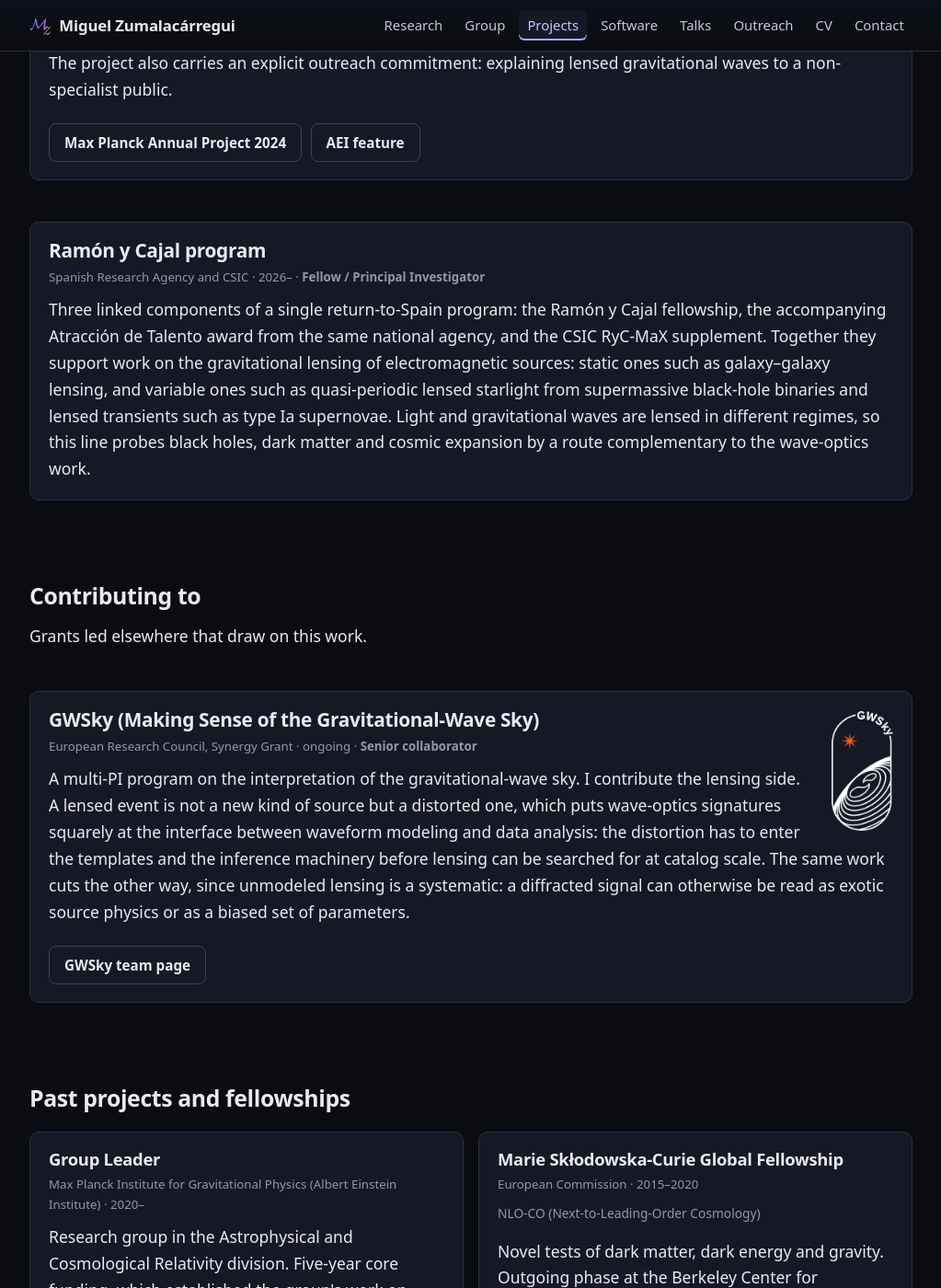
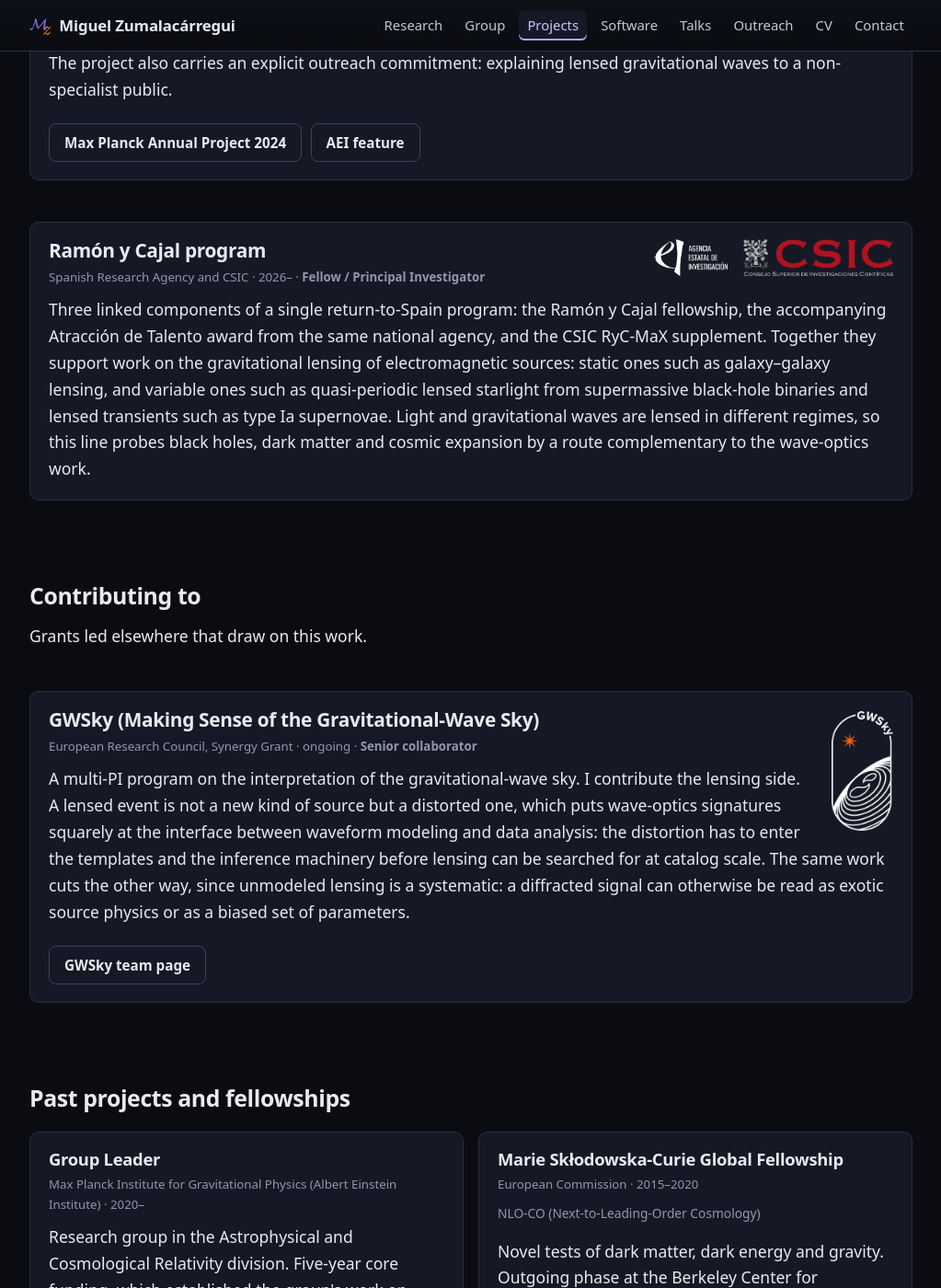
Before and after one commit to miguelzuma/miguelzuma.github.io, a Jekyll site: the page built from projects.html, in a window 1280 px wide and 1400 px high, scrolled down 1283 px. Shown: the whole window at 92% size, without its empty margins (128-1151 px from the left). Built offline with Jekyll 4.4.1, drawn with Linux system fonts in a browser that asks for light colours.

Commit message:
Projects: AEI and CSIC logos on the Ramón y Cajal card
White-on-transparent variants built from each body's own vector logo, since
the site is dark. The card include gains a funding_logos list, matched on
height so the two aspect ratios sit together.

Co-Authored-By: Claude Opus 5 (1M context) <noreply@anthropic.com>
Claude-Session: https://claude.ai/code/session_01E2ZbXszK9qt9svKVxU5Yrt

```diff
--- a/_includes/project-card.html
+++ b/_includes/project-card.html
@@ -21,6 +21,19 @@ led elsewhere — so the two never drift apart in layout.
   {%- if pr.funding_logo %}
   <img class="funding-logo" src="{{ pr.funding_logo.src | relative_url }}"
        alt="{{ pr.funding_logo.alt }}" loading="lazy">
+  {%- endif %}
+
+  {%- comment -%}
+    Several funder logos at once. Matched on height rather than width, since
+    they come in different aspect ratios and a shared width would make the
+    squarer one tower over the others.
+  {%- endcomment -%}
+  {%- if pr.funding_logos %}
+  <div class="funding-logos">
+    {%- for fl in pr.funding_logos %}
+    <img src="{{ fl.src | relative_url }}" alt="{{ fl.alt }}" loading="lazy">
+    {%- endfor %}
+  </div>
   {%- endif %}
 
   <h3 class="card-title" style="font-size:1.3rem;">
--- a/assets/css/main.css
+++ b/assets/css/main.css
@@ -1005,7 +1005,29 @@ h2 + .stage-heading { margin-top: 1.2rem; }
 	margin: 0 0 1.2rem 1.6rem;
 }
 
+.funding-logos {
+	float: right;
+	clear: right;
+	display: flex;
+	flex-wrap: wrap;
+	align-items: center;
+	gap: 0.9rem 1.1rem;
+	margin: 0 0 1.2rem 1.6rem;
+	max-width: 100%;
+}
+
+.funding-logos img {
+	display: block;
+	height: 40px;
+	width: auto;
+}
+
 @media (max-width: 620px) {
+	.funding-logos {
+		float: none;
+		margin: 0 0 1rem;
+	}
+
 	.card-logo {
 		float: none;
 		max-height: 76px;
```
Also changed, not shown: _data/projects.yml (+8 -0 lines), imgs/logo_aei_dark.png (added), imgs/logo_csic_dark.png (added).
